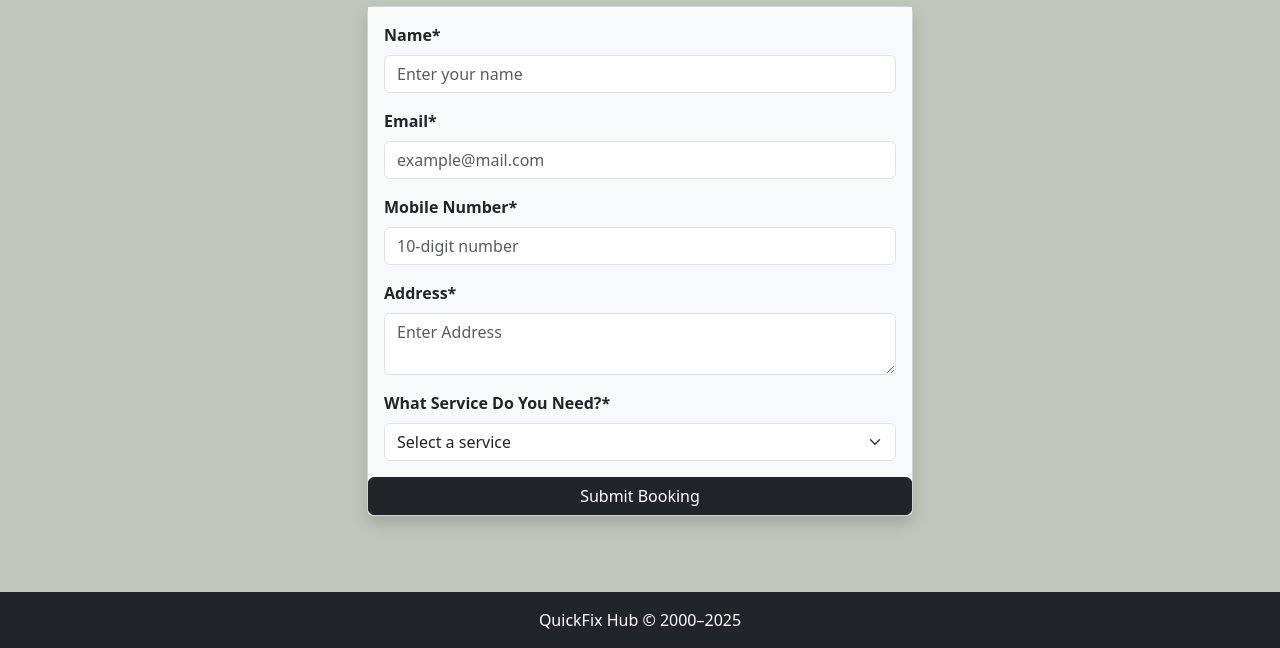
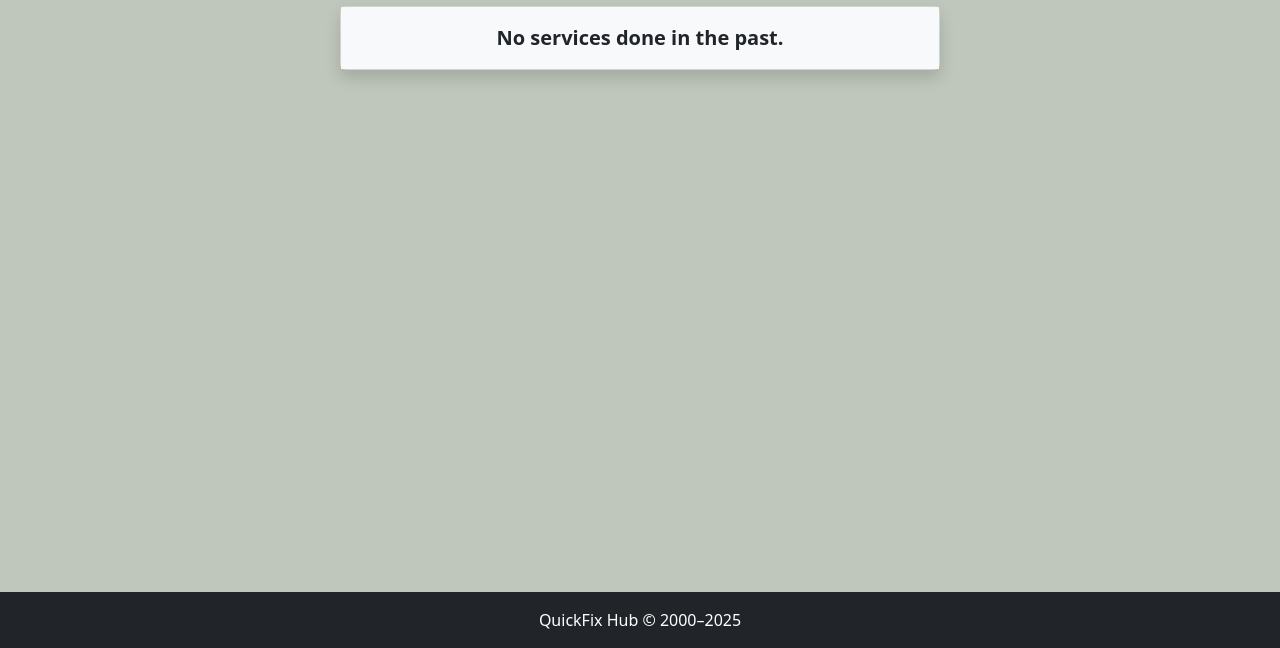
Before and after one commit to harishankarjp07/Web-Technology, a plain HTML site: page history.html in a window 1280 px wide. Shown: the part 152-800 px from the top of the page. Drawn offline with nearby package versions, Linux system fonts and the light colour scheme.

Commit message:
Update history.html

```diff
--- a/history.html
+++ b/history.html
@@ -3,19 +3,18 @@
 <head>
   <meta charset="UTF-8" />
   <meta name="viewport" content="width=device-width, initial-scale=1" />
-  <title>Service Booking - QuickFix Hub</title>
+  <title>Service History - QuickFix Hub</title>
   <link href="https://cdn.jsdelivr.net/npm/bootstrap@5.3.0/dist/css/bootstrap.min.css" rel="stylesheet" />
 </head>
 <body style="background-color: #bfc7bc;" class="pt-5 d-flex flex-column min-vh-100">
-
-  <nav class="navbar fixed-top navbar-expand-lg" style="background-color: #080101;">
+ <nav class="navbar fixed-top navbar-expand-lg" style="background-color: #080101;">
     <div class="container-fluid">
       <a class="navbar-brand text-white fw-bold" href="#">QuickFix Hub</a>
       <button class="navbar-toggler" type="button" data-bs-toggle="offcanvas" data-bs-target="#offcanvasMenu">
         <span class="navbar-toggler-icon"></span>
       </button>
 
-      <div class="offcanvas offcanvas-end" tabindex="-1" id="offcanvasMenu" style="background-color: #0e0b0bee;">
+      <div class="offcanvas offcanvas-end" tabindex="-1" id="offcanvasMenu" style="background-color: #080000ee;">
         <div class="offcanvas-header">
           <h5 class="offcanvas-title text-light">Menu</h5>
           <button type="button" class="btn-close" data-bs-dismiss="offcanvas"></button>
@@ -30,55 +29,15 @@
       </div>
     </div>
   </nav>
-
   <div class="container my-5">
-    <h2 class="text-center mb-4">Book Your Service</h2>
-    <div class="row justify-content-center g-4">
-      <div class="col-lg-6">
-        <div class="card shadow">
-          <div class="card-body bg-light">
-            <form>
-              <div class="mb-3">
-                <label for="name" class="form-label fw-bold">Name*</label>
-                <input type="text" class="form-control" id="name" placeholder="Enter your name" required>
-              </div>
-
-              <div class="mb-3">
-                <label for="email" class="form-label fw-bold">Email*</label>
-                <input type="email" class="form-control" id="email" placeholder="example@mail.com" required>
-              </div>
-
-              <div class="mb-3">
-                <label for="mobile" class="form-label fw-bold">Mobile Number*</label>
-                <input type="tel" class="form-control" id="mobile" placeholder="10-digit number" required pattern="[0-9]{10}">
-              </div>
-                <div class="mb-3">
-                  <label for="Address" class="form-label fw-bold">Address*</label>
-                  <textarea class="form-control" id="Address" placeholder="Enter Address" required></textarea>
-                </div>
-
-                <label for="service" class="form-label fw-bold">What Service Do You Need?*</label>
-                <select class="form-select" id="service" required>
-                  <option value="" selected disabled>Select a service</option>
-                  <option value="full">Full Service</option>
-                  <option value="oil">Oil Service</option>
-                  <option value="brake">Brake Check</option>
-                  <option value="parts">Parts Need to Be Changed</option>
-                </select>
-              </div>
-
-              <div class="d-grid">
-                <button type="submit" class="btn btn-dark">Submit Booking</button>
-              </div>
-
-            </form>
-          </div>
-        </div>
-      </div>
-        </div>
+    <h2 class="text-center mb-4">Service History</h2>
+    <div class="card shadow mx-auto" style="max-width: 600px;">
+      <div class="card-body bg-light text-center">
+        <p class="mb-0 fw-semibold fs-5">No services done in the past.</p>
       </div>
     </div>
   </div>
+
   <footer class="mt-auto bg-dark text-center text-white py-3">
     QuickFix Hub © 2000–2025
   </footer>
```
